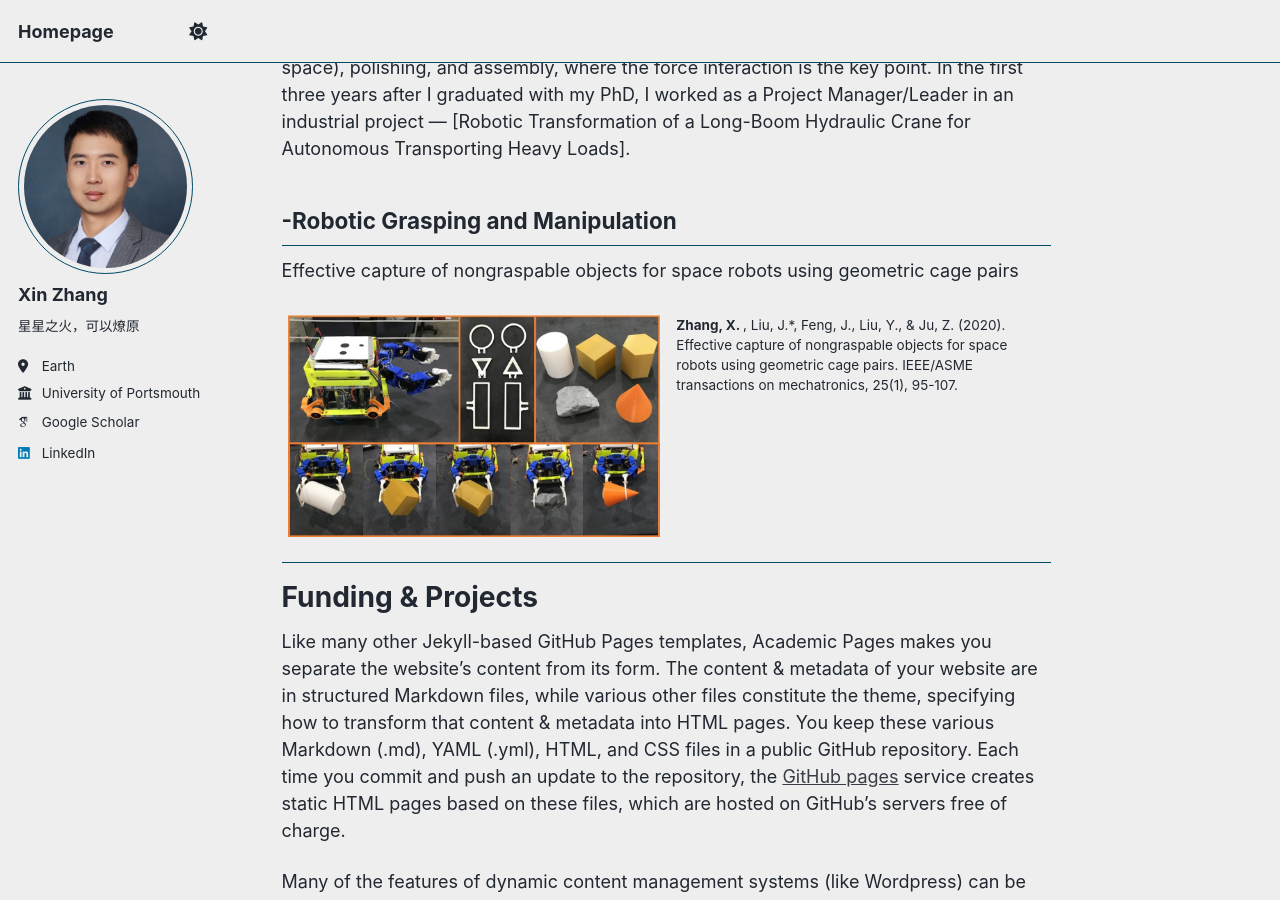
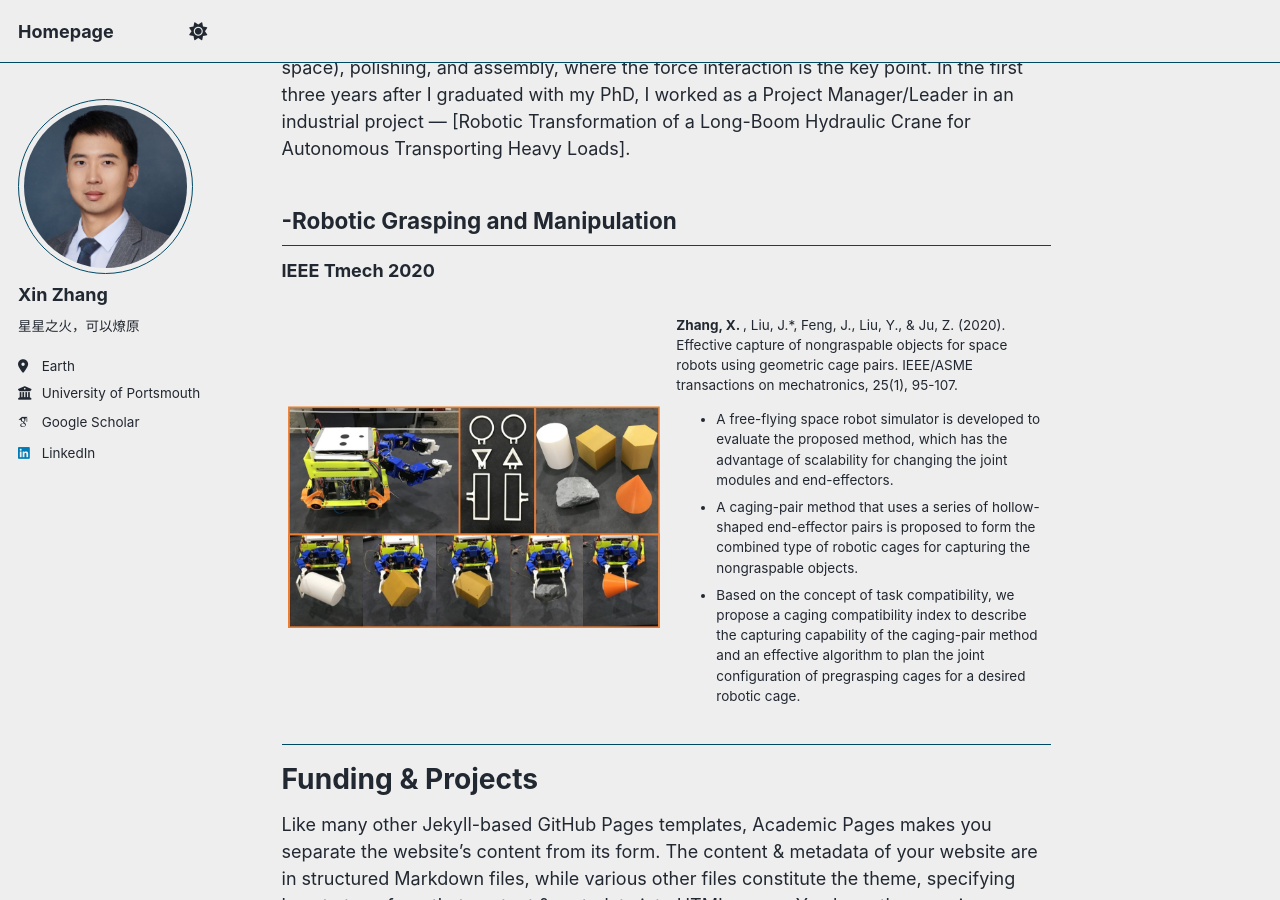
Before and after one commit to Mansion-ZX/Mansion-ZX.github.io, a Jekyll site: the page built from _pages/about.md, in a window 1280 px wide and 900 px high, scrolled down 1283 px. Built offline with Jekyll 4.4.1, drawn with Linux system fonts in a browser that asks for light colours; some web fonts are replaced; a script that is not in the unit is left out.

Commit message:
Update about.md

```diff
--- a/_pages/about.md
+++ b/_pages/about.md
@@ -34,7 +34,7 @@ My research journey began with **Robotic Grasping** since my PhD research topic
 
 -Robotic Grasping and Manipulation
 ------
-Effective capture of nongraspable objects for space robots using geometric cage pairs
+**IEEE Tmech 2020**
 <table border="0" style="border-collapse: collapse; border: none;">
   <tr>
     <td style="width: 50%; border: none;">
@@ -42,6 +42,11 @@ Effective capture of nongraspable objects for space robots using geometric cage
     </td>
     <td style="vertical-align: top; padding-left: 10px; border: none;">
       <b> Zhang, X. </b>, Liu, J.*, Feng, J., Liu, Y., & Ju, Z. (2020). Effective capture of nongraspable objects for space robots using geometric cage pairs. IEEE/ASME transactions on mechatronics, 25(1), 95-107.
+      <ul>
+        <li>A free-flying space robot simulator is developed to evaluate the proposed method, which has the advantage of scalability for changing the joint modules and end-effectors.</li>
+        <li>A caging-pair method that uses a series of hollow-shaped end-effector pairs is proposed to form the combined type of robotic cages for capturing the nongraspable objects.</li>
+        <li>Based on the concept of task compatibility, we propose a caging compatibility index to describe the capturing capability of the caging-pair method and an effective algorithm to plan the joint configuration of pregrasping cages for a desired robotic cage.</li>
+      </ul>
     </td>
   </tr>
 </table>
```
